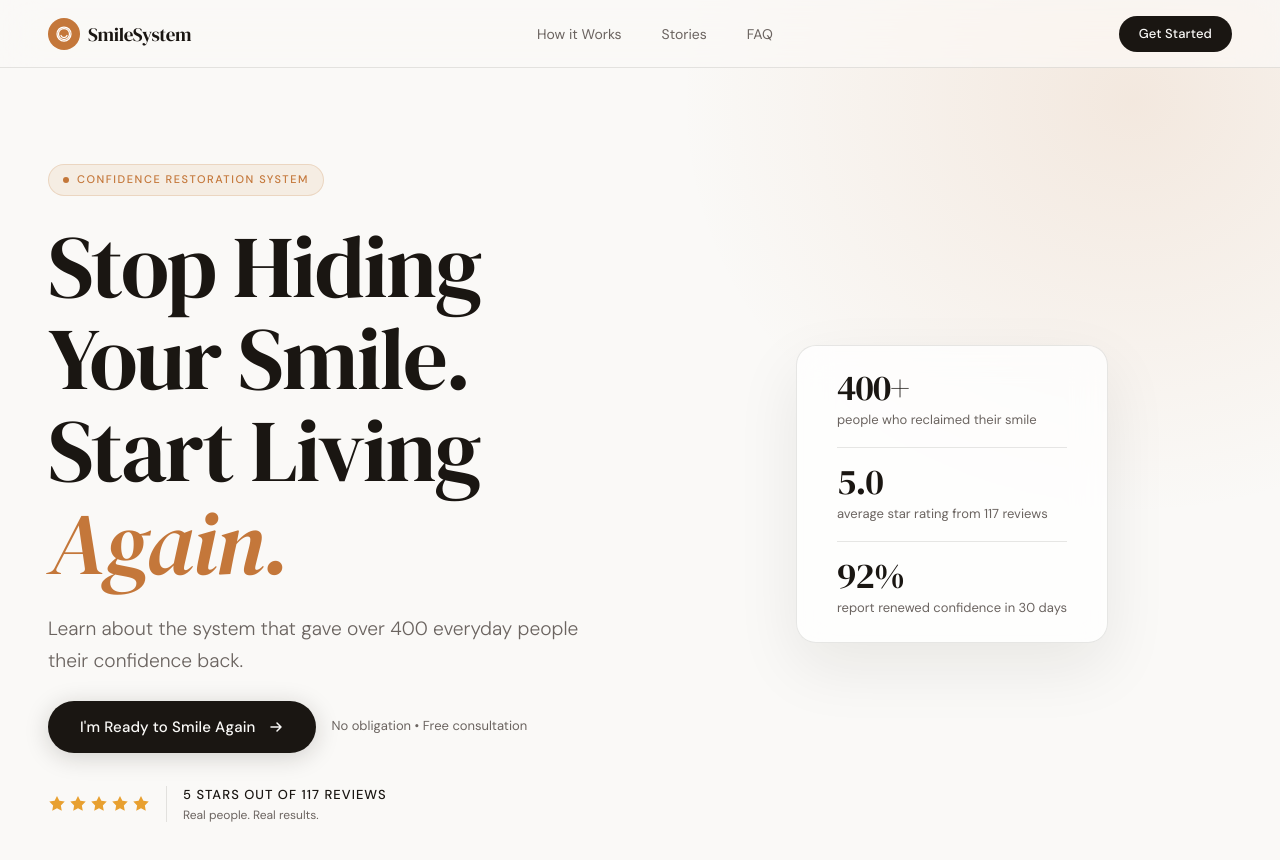
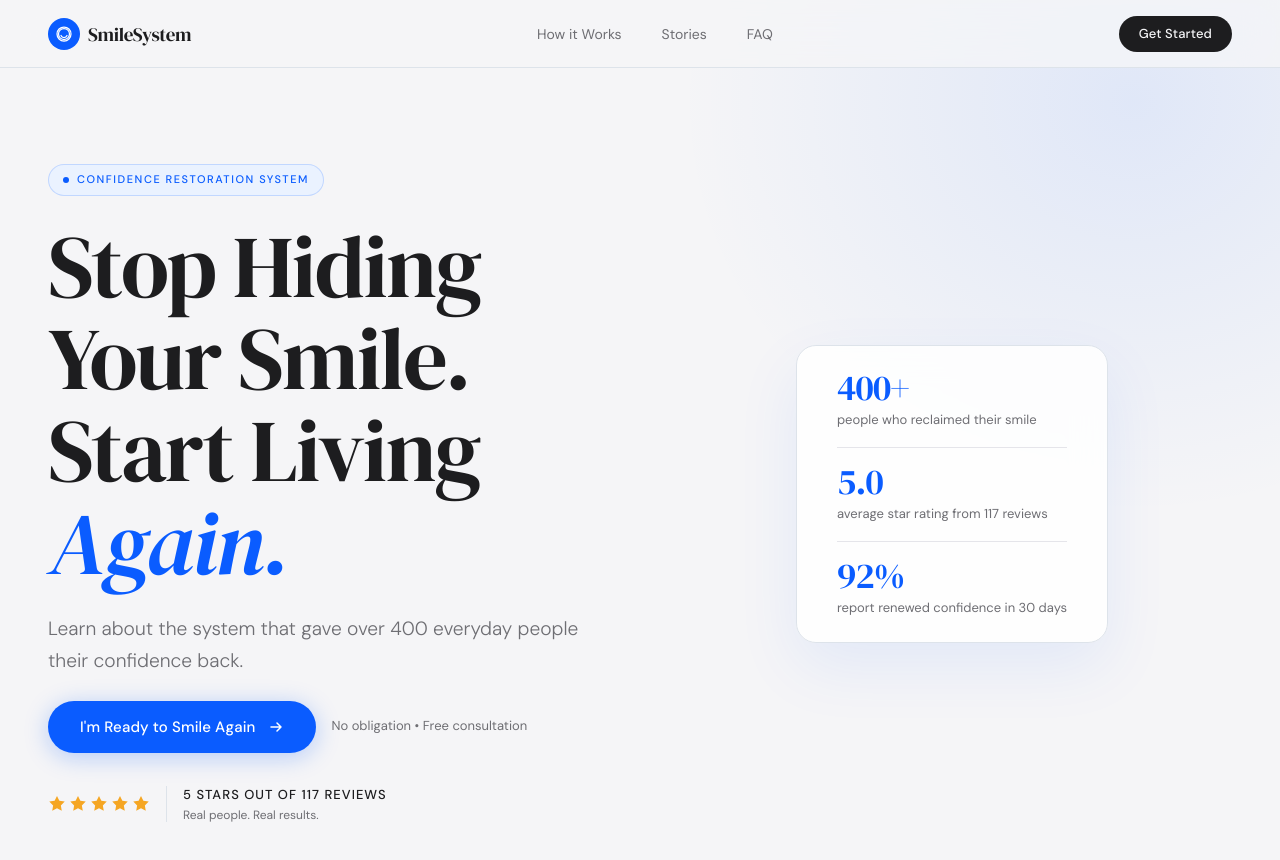
Before and after one commit to neirbi/arc-dental, a plain HTML site: page index.html in a window 1280 px wide. Drawn offline with Linux system fonts and the light colour scheme.

Commit message:
Update index.html

```diff
--- a/index.html
+++ b/index.html
@@ -15,16 +15,38 @@
   />
 
   <style>
-    /* ─── Design Tokens ─────────────────────────────────────────────── */
+    /* ─── Design Tokens (from Token-Hex-Use.csv) ───────────────────── */
     :root {
-      --color-bg:          #faf9f7;
-      --color-surface:     #ffffff;
-      --color-text:        #1a1612;
-      --color-text-muted:  #6b6460;
-      --color-accent:      #c4773a;
-      --color-accent-light:#f5ede3;
-      --color-star:        #e8a030;
-      --color-border:      rgba(26,22,18,.10);
+      /* Brand */
+      --color-primary:       #0A5CFF; /* Main CTA blue, links, key actions */
+      --color-secondary:     #5BB6FF; /* Gradient partner, highlights, soft emphasis */
+      --color-primary-dark:  #0847C7; /* Hover/pressed state for primary blue */
+      --color-primary-soft:  #EAF2FF; /* Light blue surface, chips, info cards */
+      --color-accent-ice:    #F4F9FF; /* Blue-tinted background sections */
+
+      /* Text */
+      --color-text:          #1D1D1F; /* Primary text — Apple-style near-black */
+      --color-text-muted:    #6E6E73; /* Secondary text, supporting copy */
+      --color-text-faint:    #8E8E93; /* Captions, metadata, helper text */
+
+      /* Surfaces */
+      --color-bg:            #F5F5F7; /* Main page background — Apple-style off-white */
+      --color-surface:       #FFFFFF; /* Cards, nav, content panels */
+      --color-surface-alt:   #FBFBFD; /* Alternate section background */
+
+      /* Strokes */
+      --color-border:        #DDE3EA; /* Borders, dividers, inputs */
+      --color-divider:       #E5E5EA; /* Soft separators */
+
+      /* Semantic */
+      --color-success:       #22A06B;
+      --color-warning:       #C98A16;
+      --color-error:         #D92D20;
+
+      /* Aliases used throughout */
+      --color-accent:        var(--color-primary);
+      --color-accent-light:  var(--color-primary-soft);
+      --color-star:          #F5A623; /* star gold — not in CSV, kept as-is */
 
       --max-width:         1400px;
       --nav-height:        68px;
@@ -67,7 +89,7 @@
       font-weight: 500;
       letter-spacing: .14em;
       text-transform: uppercase;
-      color: var(--color-accent);
+      color: var(--color-primary);
     }
 
     .display {
@@ -178,7 +200,7 @@
       right: 0;
       z-index: 100;
       height: var(--nav-height);
-      background: rgba(250,249,247,.72);
+      background: rgba(245,245,247,.80);
       -webkit-backdrop-filter: blur(18px) saturate(180%);
       backdrop-filter: blur(18px) saturate(180%);
       border-bottom: 1px solid var(--color-border);
@@ -209,7 +231,7 @@
       width: 32px;
       height: 32px;
       border-radius: 50%;
-      background: var(--color-accent);
+      background: var(--color-primary);
       display: grid;
       place-items: center;
       flex-shrink: 0;
@@ -261,7 +283,7 @@
     }
 
     .nav__cta:hover {
-      background: var(--color-accent);
+      background: var(--color-primary);
       transform: translateY(-1px);
     }
 
@@ -309,7 +331,7 @@
       display: none;
       position: fixed;
       inset: var(--nav-height) 0 0 0;
-      background: rgba(250,249,247,.92);
+      background: rgba(245,245,247,.95);
       -webkit-backdrop-filter: blur(24px) saturate(180%);
       backdrop-filter: blur(24px) saturate(180%);
       padding: var(--space-xl) clamp(1.25rem, 5vw, 3rem);
@@ -337,7 +359,7 @@
       transition: color .2s;
     }
 
-    .nav__drawer a:hover { color: var(--color-accent); }
+    .nav__drawer a:hover { color: var(--color-primary); }
 
     /* ─── HERO ───────────────────────────────────────────────────────── */
     .hero {
@@ -359,7 +381,7 @@
       width: 55%;
       height: 70%;
       background: radial-gradient(ellipse at 70% 30%,
-        rgba(196,119,58,.13) 0%,
+        rgba(10,92,255,.09) 0%,
         transparent 65%);
       pointer-events: none;
     }
@@ -407,22 +429,22 @@
       align-self: flex-start;
       padding: .375rem .875rem;
       border-radius: 100px;
-      background: var(--color-accent-light);
-      border: 1px solid rgba(196,119,58,.2);
+      background: var(--color-primary-soft);
+      border: 1px solid rgba(10,92,255,.18);
     }
 
     .hero__eyebrow-dot {
       width: 6px;
       height: 6px;
       border-radius: 50%;
-      background: var(--color-accent);
+      background: var(--color-primary);
       flex-shrink: 0;
     }
 
     /* Headline — italic accent on last word */
     .hero__headline em {
       font-style: italic;
-      color: var(--color-accent);
+      color: var(--color-primary);
     }
 
     /* CTA group */
@@ -439,16 +461,16 @@
       gap: var(--space-sm);
       padding: .875rem 2rem;
       border-radius: 100px;
-      background: var(--color-text);
-      color: var(--color-bg);
+      background: var(--color-primary);
+      color: #fff;
       transition: background .25s, transform .2s, box-shadow .25s;
-      box-shadow: 0 4px 24px rgba(26,22,18,.18);
+      box-shadow: 0 4px 24px rgba(10,92,255,.28);
     }
 
     .btn-primary:hover {
-      background: var(--color-accent);
+      background: var(--color-primary-dark);
       transform: translateY(-2px);
-      box-shadow: 0 8px 32px rgba(196,119,58,.3);
+      box-shadow: 0 8px 32px rgba(10,92,255,.36);
     }
 
     .btn-primary:active {
@@ -522,13 +544,13 @@
       right: clamp(1rem, 4vw, 3rem);
       top: 50%;
       transform: translateY(-50%);
-      background: rgba(255,255,255,.75);
+      background: rgba(255,255,255,.85);
       -webkit-backdrop-filter: blur(16px);
       backdrop-filter: blur(16px);
       border: 1px solid var(--color-border);
       border-radius: 20px;
       padding: var(--space-lg) var(--space-xl);
-      box-shadow: 0 24px 64px rgba(26,22,18,.08);
+      box-shadow: 0 24px 64px rgba(10,92,255,.08);
       width: min(320px, 28vw);
       gap: var(--space-md);
       flex-direction: column;
@@ -541,7 +563,7 @@
       flex-direction: column;
       gap: var(--space-2xs);
       padding-bottom: var(--space-md);
-      border-bottom: 1px solid var(--color-border);
+      border-bottom: 1px solid var(--color-divider);
     }
 
     .hero__card-stat:last-child {
@@ -553,7 +575,7 @@
       font-family: var(--font-display);
       font-size: 2.25rem;
       line-height: 1;
-      color: var(--color-text);
+      color: var(--color-primary);
       letter-spacing: -.02em;
     }
 
@@ -652,7 +674,7 @@
     <li><a href="#how-it-works" class="h3">How it Works</a></li>
     <li><a href="#stories" class="h3">Stories</a></li>
     <li><a href="#faq" class="h3">FAQ</a></li>
-    <li><a href="#get-started" class="h3" style="color:var(--color-accent)">Get Started →</a></li>
+    <li><a href="#get-started" class="h3" style="color:var(--color-primary)">Get Started →</a></li>
   </ul>
 
   <!-- ─── MAIN ──────────────────────────────────────────────────────────── -->
```
